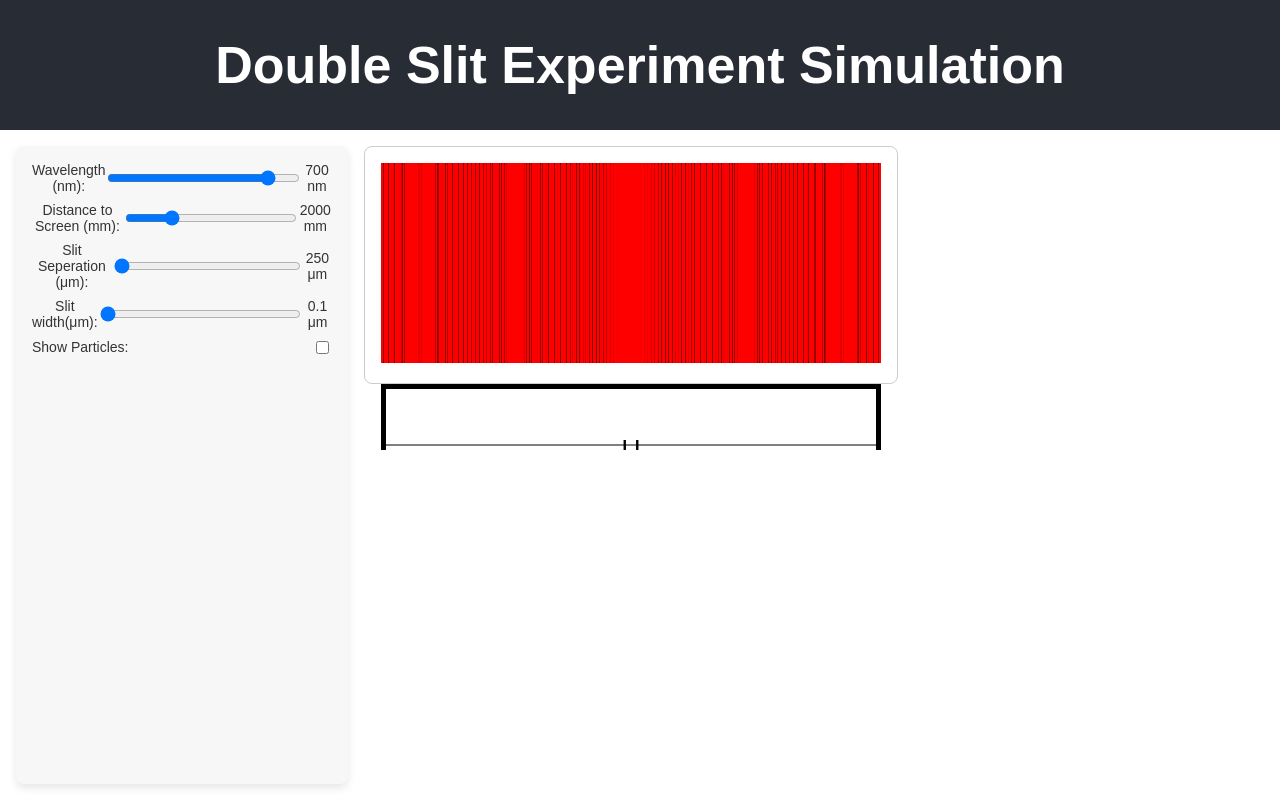
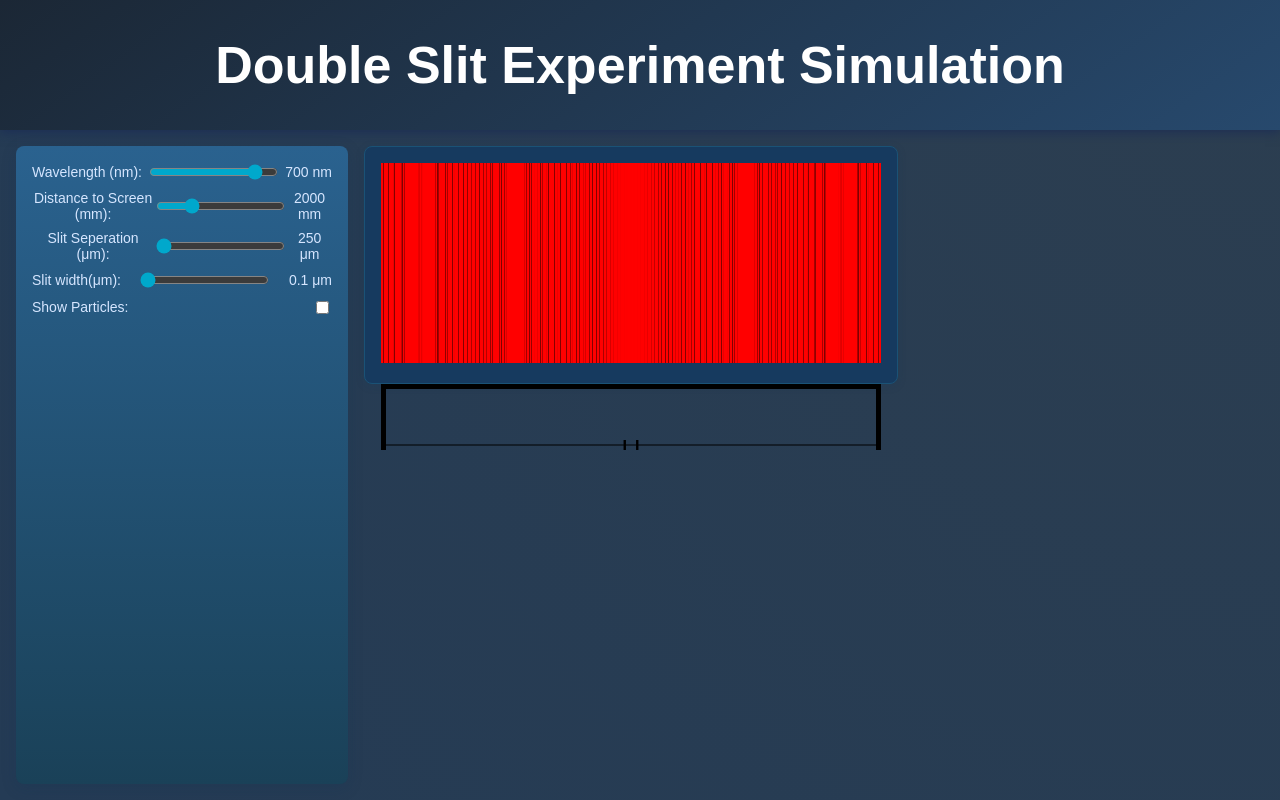
Before and after one commit to cameronjobson/QuantumComputing, a React (Create React App) app in the folder double-slit-experiment/: page / in a window 1280 px wide. Built offline with nearby package versions, Linux system fonts and the light colour scheme.

Commit message:
UI changes

```diff
--- a/double-slit-experiment/src/App.css
+++ b/double-slit-experiment/src/App.css
@@ -1,36 +1,46 @@
-/* App.css */
-
 .App {
   text-align: center;
   font-family: 'Arial', sans-serif;
-  color: #333;
+  color: #D6E6FF; /* light blue for text, provides good contrast against darker backgrounds */
   margin: 0;
   padding: 0;
   display: flex;
   flex-direction: column;
   height: 100vh;
+  background: #142850; /* deep blue, not too dark */
+  background-image: radial-gradient(circle at top right, #2c3e50, #243b55);
 }
 
 .App-header {
-  background-color: #282c34;
+  background-color: #27496d; /* softer navy blue */
+  background-image: linear-gradient(145deg, #1b2735, #27496d);
   min-height: 10vh;
   display: flex;
   flex-direction: column;
   align-items: center;
   justify-content: center;
   font-size: calc(10px + 2vmin);
-  color: white;
+  color: #FFF; /* pure white for the title */
+  box-shadow: 0 2px 10px 0 rgba(25, 42, 86, 0.8);
 }
 
 .controls {
   margin: 1rem;
   padding: 1rem;
   border-radius: 8px;
-  background: #f7f7f7;
-  box-shadow: 0 4px 8px rgba(0,0,0,0.1);
+  background: #0f3057; /* a lighter, brighter blue */
+  background-image: linear-gradient(to top, #1a4158, #2a628f);
+  box-shadow: 0 4px 15px rgba(15, 48, 87, 0.2);
+  color: #FFFFFF; /* white text for better readability */
   display: flex;
   flex-direction: column;
-  max-width: 300px; /* Fixed max-width to avoid resizing */
+  max-width: 300px;
+  transition: transform 0.2s;
+}
+
+.controls:hover {
+  transform: translateY(-3px);
+  box-shadow: 0 6px 20px rgba(13, 52, 89, 0.3);
 }
 
 label {
@@ -39,22 +49,20 @@ label {
   justify-content: space-between;
   margin-bottom: 0.5rem;
   font-size: 14px;
+  color: #D6E6FF; /* light blue, maintains theme and improves readability */
 }
 
-input[type="range"] {
-  width: 100%;
-  cursor: pointer;
-}
-
-input[type="checkbox"] {
-  margin-left: 0.5rem;
+input[type="range"], input[type="checkbox"] {
+  accent-color: #00a8cc; /* bright cyan for interactive elements */
 }
 
 .WaveInterferenceContainer {
-  border: 1px solid #ccc;
+  border: 1px solid #1a5276;
   padding: 1rem;
   margin-top: 1rem;
   border-radius: 8px;
+  background-color: #163a5f; /* slightly lighter blue to differentiate from the main background */
+  box-shadow: 0 2px 8px rgba(22, 58, 95, 0.2);
 }
 
 .DoubleSlitContainer {
```
